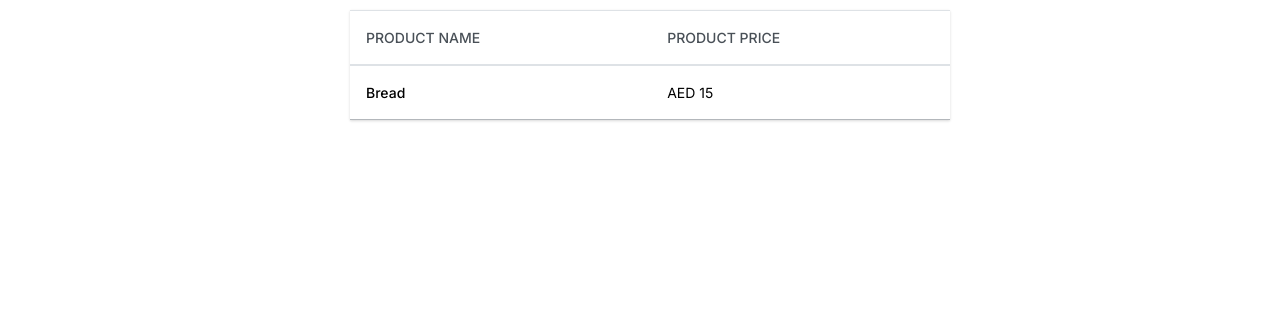
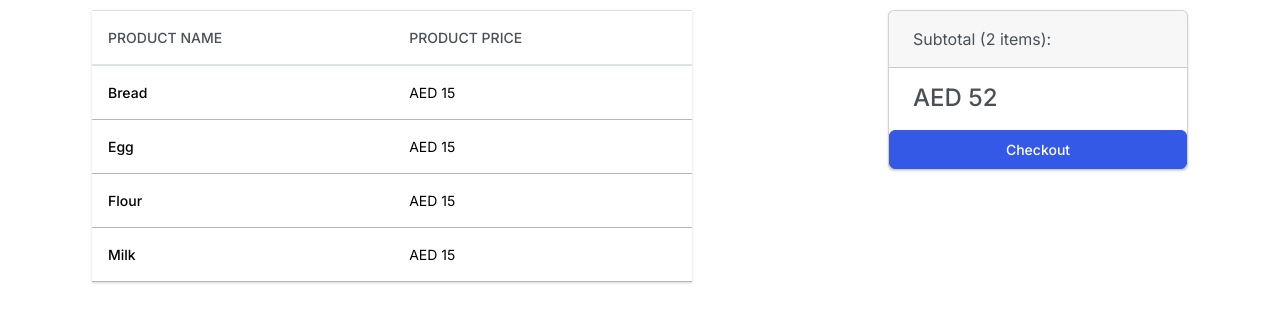
Before and after one commit to SusanDz/monolithic-application, a Flask app: page /order in a window 1280 px wide. Shown: the part 67-390 px from the top of the page. Run offline with Flask 3, Linux system fonts and the light colour scheme; some libraries are stand-ins or nearby versions.

Commit message:
Created order diaplay with checkout button

```diff
--- a/webapp/templates/order.html
+++ b/webapp/templates/order.html
@@ -2,7 +2,8 @@
 {% block heading %}Order{% endblock %}
 
 {% block content %}
-<div class="container has-table">
+<div class="order-container">
+    <div class="has-table">
         <table class="table table-hover">
             <thead>
             <tr>
@@ -15,7 +16,27 @@
                 <th scope="row">Bread</th>
                 <td>AED 15</td>
             </tr>
+            <tr class="table-secondary">
+                <th scope="row">Egg</th>
+                <td>AED 15</td>
+            </tr>
+            <tr class="table-secondary">
+                <th scope="row">Flour</th>
+                <td>AED 15</td>
+            </tr>
+            <tr class="table-secondary">
+                <th scope="row">Milk</th>
+                <td>AED 15</td>
+            </tr>
             </tbody>
         </table>
     </div>
+    <div class="card bg-secondary mb-3" style="max-width: 20rem; height: 160px">
+        <div class="card-header">Subtotal (2 items):</div>
+        <div class="card-body">
+        <h4 class="card-title">AED 52</h4>
+        </div>
+        <button type="button" class="btn btn-primary">Checkout</button>
+    </div>
+</div>
 {% endblock %}
```
Lines whose indentation alone changed are shown as unchanged.
